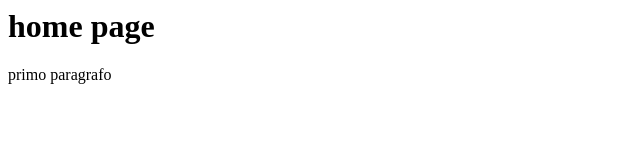
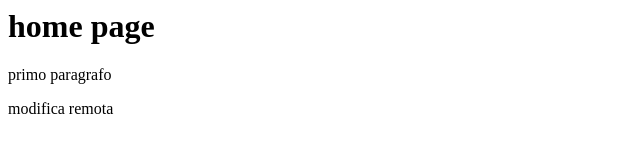
Before and after one commit to CETTO7/pw2018c-1, a plain HTML site: page index.html in a window 1280 px wide. Shown: the whole page, without its empty margins (0-640 px from the left). Drawn offline with Linux system fonts and the light colour scheme.

Commit message:
modifca remota

```diff
--- a/index.html
+++ b/index.html
@@ -2,5 +2,6 @@
 <body>
 <h1>home page</h1>
 <p>primo paragrafo</p>
+<p>modifica remota</p>
 </body>
 </html>
```
